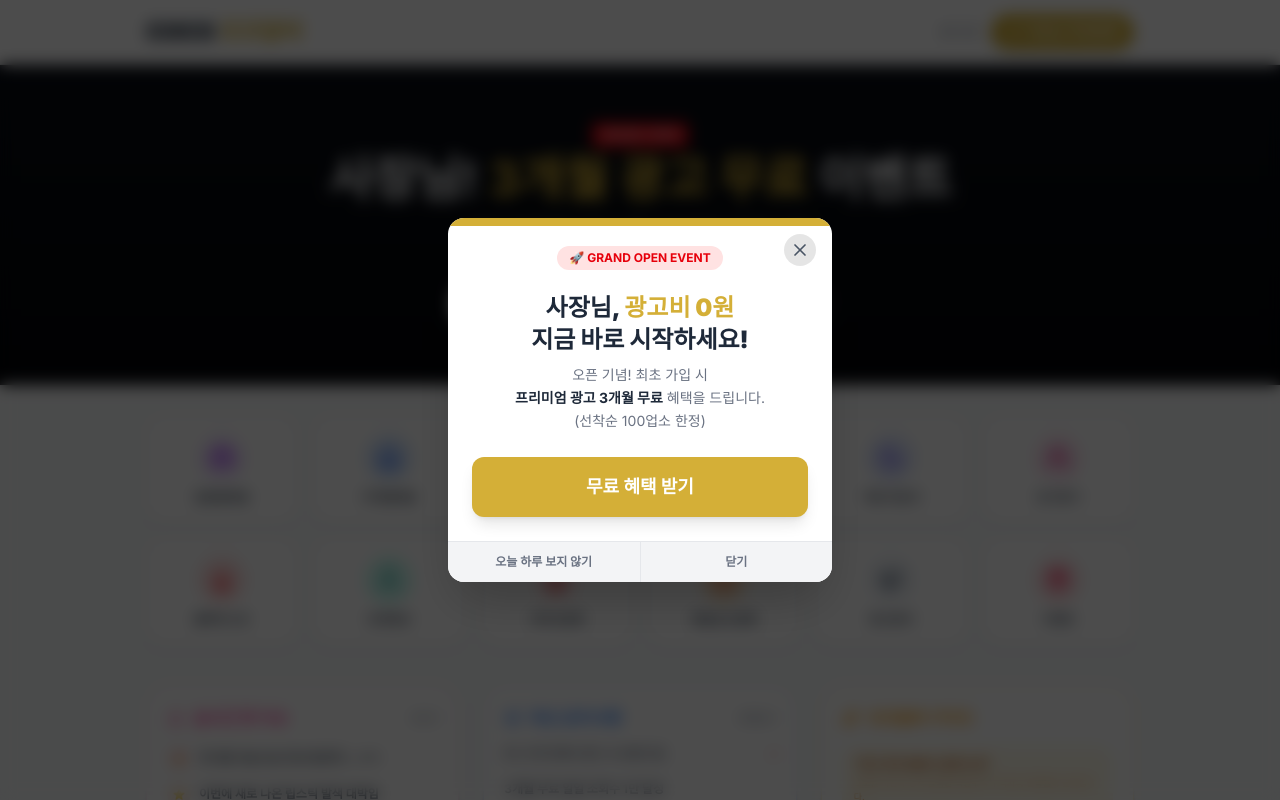
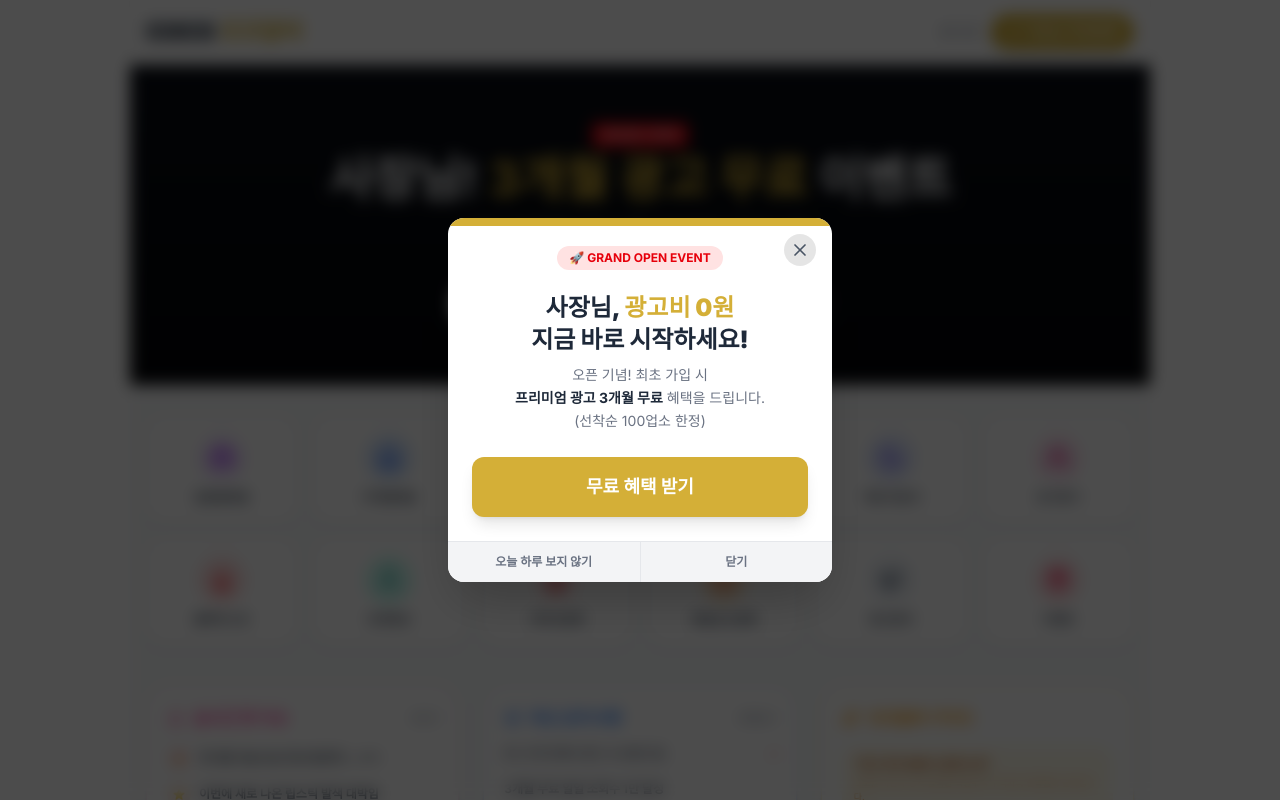
Before and after one commit to bizsetter7/coco-universe, a Next.js app: page / in a window 1280 px wide. Shown: the top 800 px of the page. Built offline with nearby package versions, Linux system fonts and the light colour scheme.

Commit message:
재수정

```diff
--- a/src/app/layout.tsx
+++ b/src/app/layout.tsx
@@ -34,11 +34,13 @@ export default function RootLayout({
         <Suspense fallback={<div>Loading...</div>}>
           <BrandProvider>
             <div className="relative min-h-screen">
-              <BannerSidebar side="left" />
-              <main className="w-full">
-                {children}
-              </main>
-              <BannerSidebar side="right" />
+              <div className="flex justify-center items-start min-h-screen">
+                <BannerSidebar side="left" />
+                <main className="w-full max-w-[1020px] shrink-0">
+                  {children}
+                </main>
+                <BannerSidebar side="right" />
+              </div>
             </div>
           </BrandProvider>
         </Suspense>
--- a/src/components/BannerSidebar.tsx
+++ b/src/components/BannerSidebar.tsx
@@ -33,17 +33,16 @@ export const BannerSidebar = ({ side }: { side: 'left' | 'right' }) => {
 
     return (
         <aside
-            className={`hidden 2xl:flex flex-col fixed top-[115px] z-40 animate-in fade-in duration-700 h-[calc(100vh-135px)] w-[120px]`}
+            className={`hidden 2xl:flex flex-col sticky top-[115px] z-40 animate-in fade-in duration-700 w-[120px] shrink-0`}
             style={{
-                [side]: `calc(50% - 510px - 130px)`,
-                // 510px is half of 1020px stage, 130px is sidebar width(120) + 10px gap
+                [side === 'left' ? 'marginRight' : 'marginLeft']: '10px',
             }}
         >
             <div className={`p-2 rounded-t-xl text-center text-[9px] font-black text-white ${side === 'left' ? 'bg-indigo-600 shadow-indigo-100' : 'bg-pink-600 shadow-pink-100'} shadow-lg`}>
                 {side === 'left' ? 'BEST AD' : 'PREMIUM'}
             </div>
 
-            <div className="flex-1 overflow-y-auto no-scrollbar py-2">
+            <div className="py-2">
                 <div className="flex flex-col gap-2 p-1 bg-white/50 backdrop-blur-md rounded-b-xl border border-gray-100 shadow-xl overflow-hidden mb-3">
                     {banners.map((banner) => (
                         <div
```
